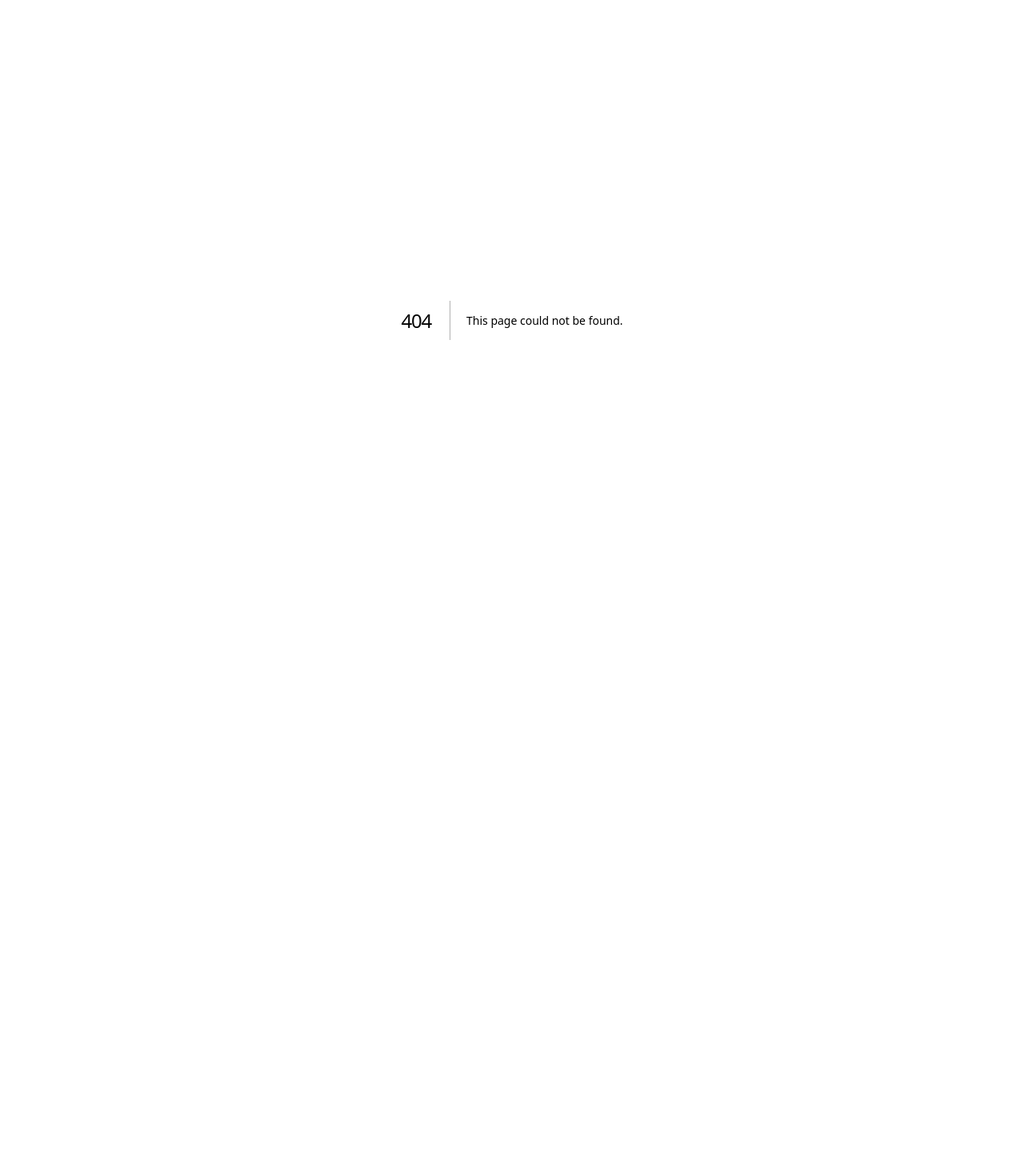
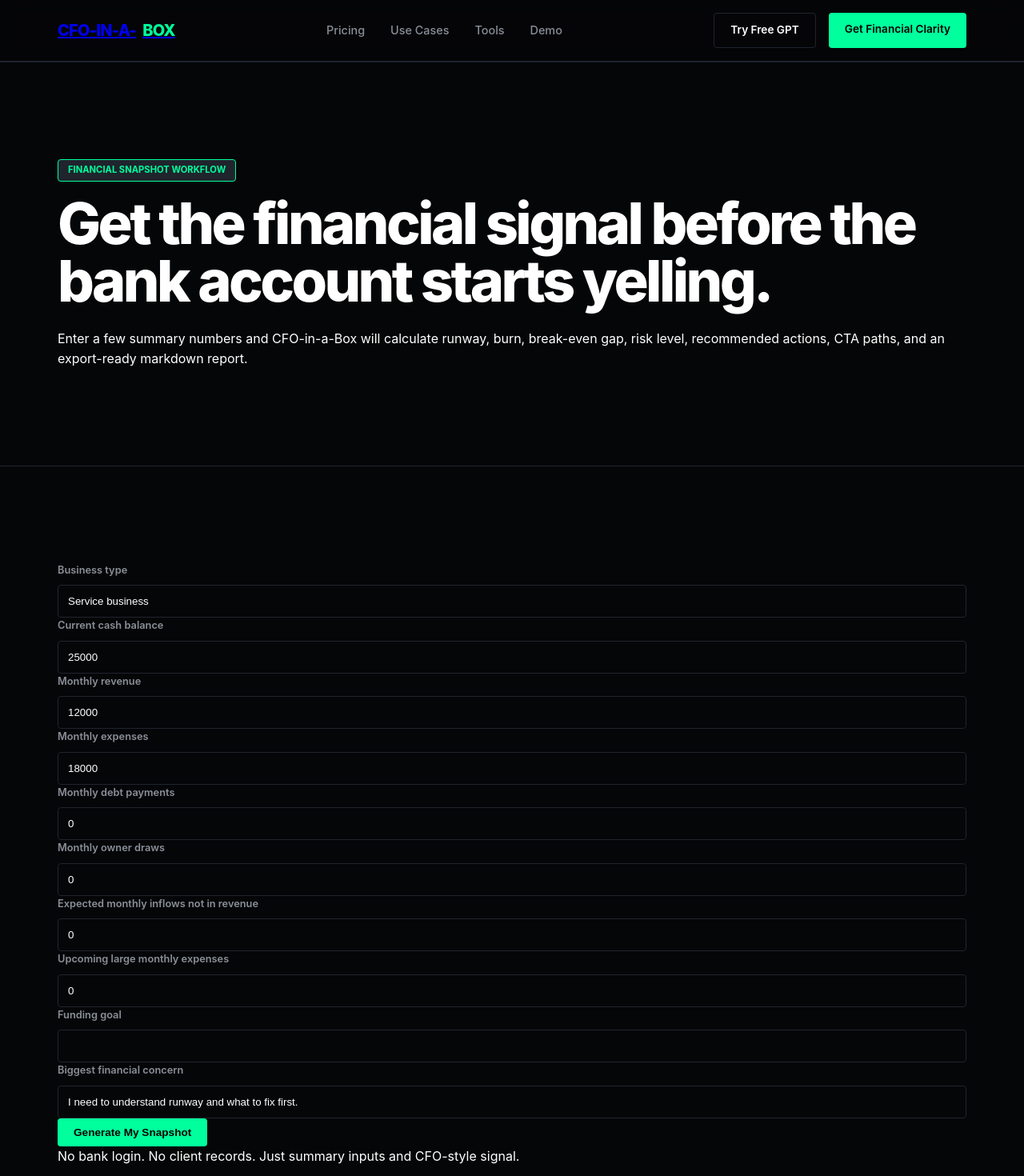
Before and after one commit to JFeimster/cfo-in-a-box, a Next.js app: page /app/financial-snapshot in a window 1280 px wide. Before the commit this address had no page. Shown: the top 1470 px of the page at 80% size. Before the commit the page ends 800 px from the top, so only its background shows below. Built offline with nearby package versions, Linux system fonts and the light colour scheme.

Commit message:
Add financial snapshot app page

```diff
--- /dev/null
+++ b/app/app/financial-snapshot/page.tsx
@@ -0,0 +1,35 @@
+import { Header } from '@/components/site/Header';
+import { Footer } from '@/components/site/Footer';
+import { FinancialSnapshotForm } from '@/components/snapshot/FinancialSnapshotForm';
+
+export const metadata = {
+  title: 'Financial Snapshot | CFO-in-a-Box',
+  description: 'Generate a CFO-style financial snapshot with runway, burn rate, risk level, action plan, and export-ready report output.'
+};
+
+export default function FinancialSnapshotPage() {
+  return (
+    <>
+      <Header />
+      <main>
+        <section className="snapshot-hero">
+          <div className="container">
+            <div className="badge">Financial Snapshot Workflow</div>
+            <h1>Get the financial signal before the bank account starts yelling.</h1>
+            <p>
+              Enter a few summary numbers and CFO-in-a-Box will calculate runway, burn, break-even gap, risk level,
+              recommended actions, CTA paths, and an export-ready markdown report.
+            </p>
+          </div>
+        </section>
+
+        <section className="snapshot-app-section">
+          <div className="container">
+            <FinancialSnapshotForm />
+          </div>
+        </section>
+      </main>
+      <Footer />
+    </>
+  );
+}
```
